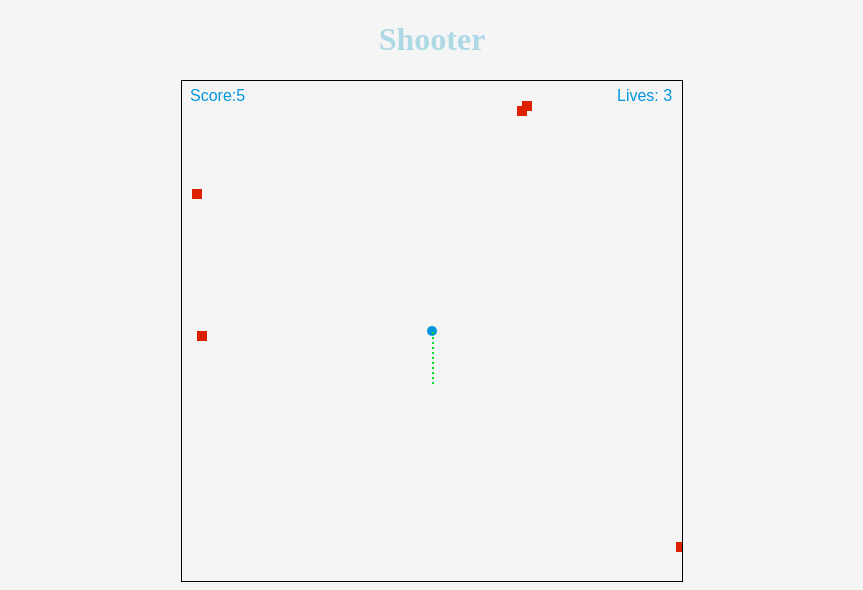
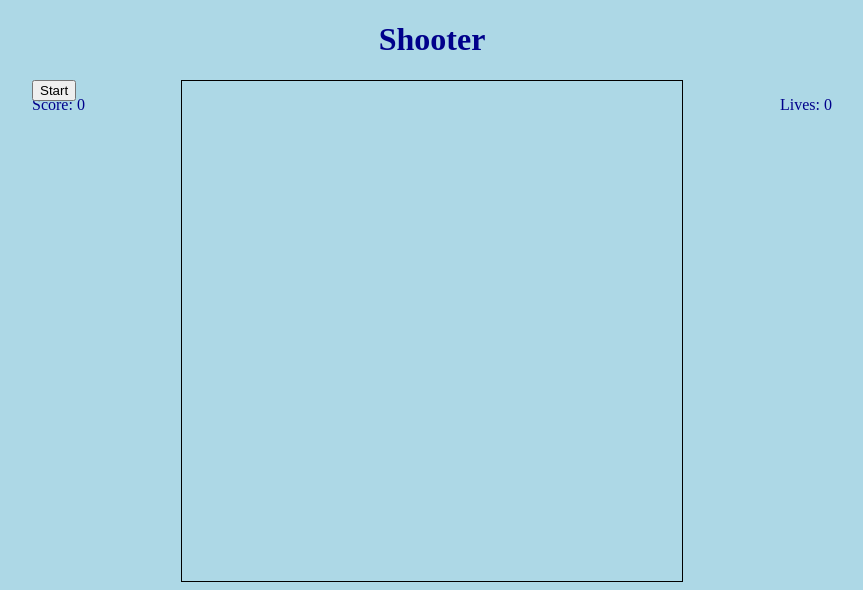
Before and after one commit to meerian/slimeslinger, a plain HTML site: page main.html in a window 1280 px wide. Shown: the whole page, without its empty margins (208-1071 px from the left). Drawn offline with Linux system fonts and the light colour scheme; animation ran at ten frames a second.

Commit message:
Add styling and pause feature

```diff
--- a/main.html
+++ b/main.html
@@ -6,8 +6,27 @@
     <link rel="stylesheet" href="style.css">
 </head>
 <body>
+
 <h1> Shooter </h1>
-<canvas id="myCanvas" width="500" height="500" style="border:1px solid #000000;"></canvas>
+
+<div class="wrapper">
+
+    <div class="Score">
+        <p id="Score"> Score: 0</p>
+    </div>
+
+    <div class="Pause">
+        <button id="Pause">Start</button>
+    </div>
+
+    <canvas id="myCanvas" width="500" height="500" style="border:1px solid #000000;"></canvas>
+
+    <div class="Lives">
+        <p id="Lives"> Lives: 0 </p>
+    </div>
+
+</div>
+
 
 <script type = "module" src = "main.js"></script>
 
--- a/main.js
+++ b/main.js
@@ -3,13 +3,21 @@ import { addEnemy, enemyLocationUpate } from "./enemy.js";
 import { defaultUser,userLocationUpdate } from "./user.js";
 
 var canvas = document.getElementById("myCanvas");
+var scoreboard = document.getElementById("Score");
+var lives = document.getElementById("Lives");
+var pauseButton = document.getElementById("Pause");
 var ctx = canvas.getContext("2d");
 var score = 0;
-var startTime = new Date().getTime();
+var pause = true;
 export var canvasLocation = [];
 for (var i = 0; i < canvas.height * 2; i++) {
     canvasLocation[i] = new Array(1000).fill(0);
 }
+
+pauseButton.onclick = function() {
+    pauseButton.innerHTML = "Pause";
+    pause = !pause;
+};
 
 function drawAll() {
     for (var i = 0; i < canvasLocation.length; i++) {
@@ -22,13 +30,16 @@ function drawAll() {
 }
 
 function startScore() {
-    var cur = new Date().getTime();
-    score = Math.floor((cur - startTime) / 1000);
-    setTimeout(startScore, 100);
+    if (!pause) {
+        score = score + 1;
+        scoreboard.innerHTML = "Score: " + score;
+    }
+    setTimeout(startScore, 1000);
 }
 
 export function updateScore(x) {
     score += x;
+    scoreboard.innerHTML = "Score: " + score;
 }
 
 function bulletAutofire() {
@@ -74,17 +85,22 @@ function drawValue() {
 function drawLives() {
     ctx.font = "16px Arial";
     ctx.fillStyle = "#0095DD";
+    lives.innerHTML = "Lives: " + defaultUser.lives;
     ctx.fillText("Lives: " + defaultUser.lives, canvas.width - 65, 20);
 }
 
 function draw() {
+    if (!pause) {
         ctx.clearRect(0, 0, canvas.width, canvas.height); //clears canvas
+        ctx.fillStyle = "white";
+        ctx.fillRect(0, 0, canvas.width, canvas.height); //colours canvas white
         drawAll(); //updates all locations
         drawValue();
         drawLives();
         userLocationUpdate(); //updates user location based on keystrokes
         enemyLocationUpate(); //updates enemy location to next frame
         bulletLocationUpdate(); //updates bullet location to next frame
+    }
 
     requestAnimationFrame(draw);
 }
--- a/style.css
+++ b/style.css
@@ -1,11 +1,40 @@
 body {
-    background-color: whitesmoke;
+    background-color: lightblue;
   }
 
   h1 {
-    color: lightblue;
+    color: darkblue;
     text-align: center;
   }
+
+  .wrapper {
+    margin: 0 auto;
+    width: 800px;
+    position: relative;
+  }
+
+  .Score {
+    color: darkblue;
+    position: absolute;
+    top: 0;
+    left: 0;
+  }
+
+  .Lives {
+    color: darkblue;
+    position: absolute;
+    top: 0;
+    right: 0;
+  }
+
+  .Pause {
+    color: darkblue;
+    position: absolute;
+    top: 50;
+    right: 50;
+  }
+
+
 
   canvas {
     padding-left: 0;
```
Lines whose indentation alone changed are shown as unchanged.
